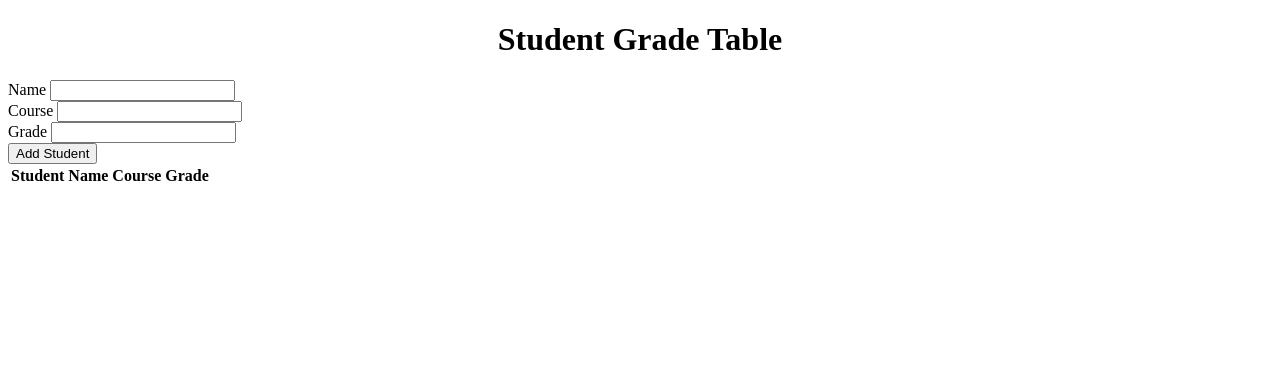
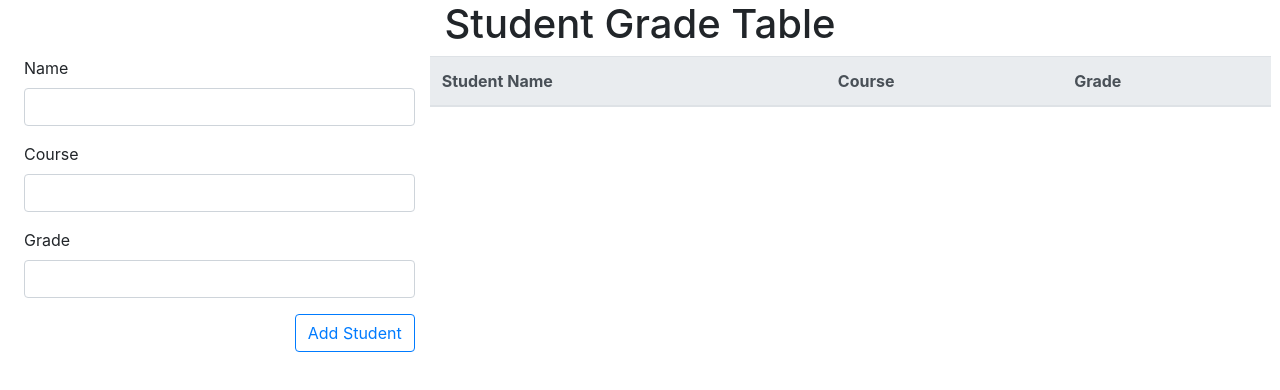
Before and after one commit to myk1118/sgt_m4_1019, a website: page public/index.html in a window 1280 px wide. Drawn offline with nearby package versions, Linux system fonts and the light colour scheme; no server answers.

Commit message:
Updated style with Bootstrap

```diff
--- a/public/index.html
+++ b/public/index.html
@@ -6,6 +6,8 @@
     <meta name="viewport" content="width=device-width, initial-scale=1.0">
     <meta http-equiv="X-UA-Compatible" content="ie=edge">
     <title>Student Grade Table</title>
+    <link rel="stylesheet" href="https://stackpath.bootstrapcdn.com/bootstrap/4.4.0/css/bootstrap.min.css"
+        integrity="sha384-SI27wrMjH3ZZ89r4o+fGIJtnzkAnFs3E4qz9DIYioCQ5l9Rd/7UAa8DHcaL8jkWt" crossorigin="anonymous">
     <link rel="stylesheet" href="style.css">
     <script src="https://ajax.googleapis.com/ajax/libs/jquery/3.4.1/jquery.min.js"></script>
     <script src="main.js"></script>
@@ -13,27 +15,27 @@
 
 <body>
     <h1 class="center">Student Grade Table</h1>
-
-    <form id="add-form">
-        <div>
+    <div class="row px-4">
+        <form class="col-4" id="add-form">
+            <div class="form-group">
                 <label>Name</label>
-            <input type="text" id="name">
+                <input class="form-control" type="text" id="name">
             </div>
-        <div>
+            <div class="form-group">
                 <label>Course</label>
-            <input type="text" id="course">
+                <input class="form-control" type="text" id="course">
             </div>
-        <div>
+            <div class="form-group">
                 <label>Grade</label>
-            <input type="text" id="grade">
+                <input class="form-control" type="text" id="grade">
             </div>
-        <div>
-            <button>Add Student</button>
+            <div class="text-right">
+                <button class="btn btn-outline-primary">Add Student</button>
             </div>
         </form>
 
-    <table>
-        <thead>
+        <table class="table col-8">
+            <thead class="thead-light">
                 <tr>
                     <th>Student Name</th>
                     <th>Course</th>
@@ -43,6 +45,7 @@
             <tbody id="student-data">
             </tbody>
         </table>
+    </div>
 </body>
 
 </html>
```
Lines whose indentation alone changed are shown as unchanged.
